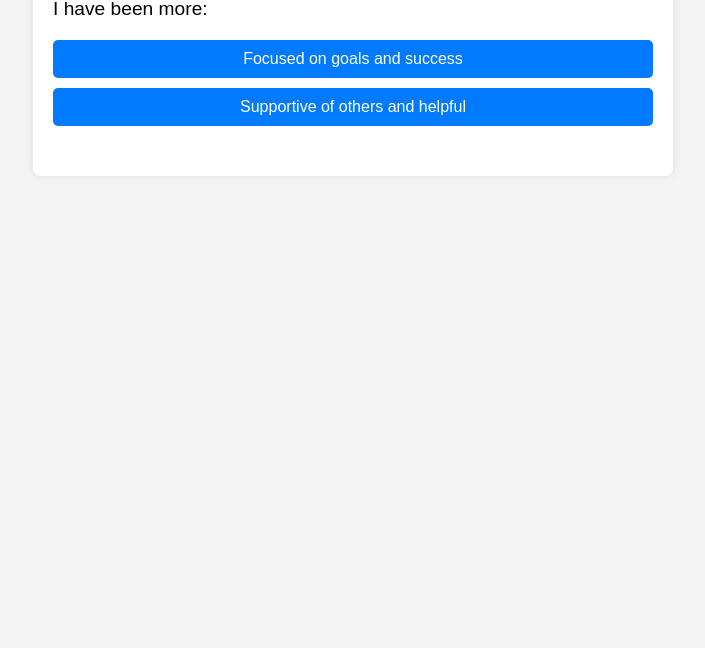
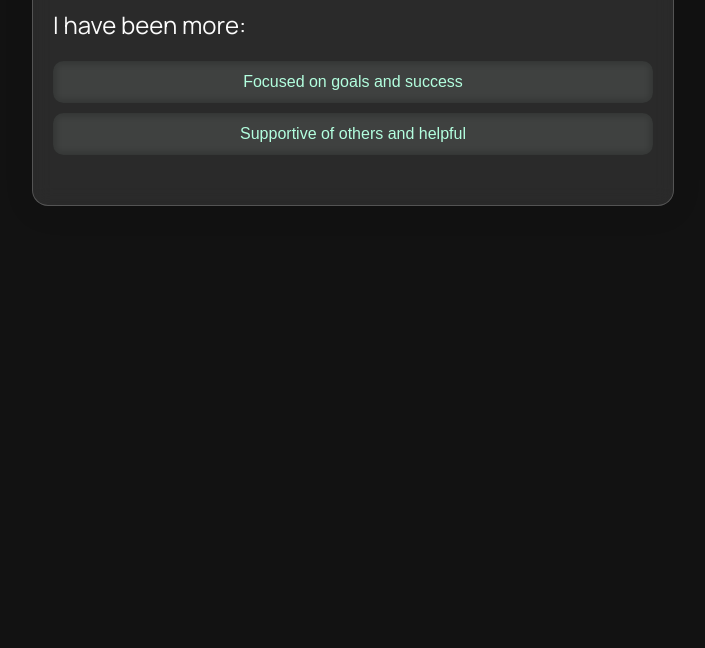
Before and after one commit to mai111100/test3, a plain HTML site: page index.html in a window 1280 px wide. Shown: the part 152-800 px from the top of the page, without its empty margins (287-992 px from the left). Drawn offline with Linux system fonts and the light colour scheme.

Commit message:
Update quiz.css

```diff
--- a/quiz.css
+++ b/quiz.css
@@ -1,26 +1,52 @@
+@import url('https://fonts.googleapis.com/css?family=Manrope:700|Manrope:400');
+
+:root {
+  --text: hsl(0, 0%, 99%);
+  --textDim: hsl(0, 0%, 60%);
+  --background: hsl(0, 0%, 7%);
+  --primary: hsl(155, 100%, 65%);
+  --primaryBg: hsla(155, 100%, 65%, 1%);
+  --primaryHi: hsla(155, 100%, 75%, 25%);
+  --primaryFg: hsl(155, 100%, 85%);
+  --secondary: hsl(156, 51%, 14%);
+  --secondaryFg: hsl(156, 51%, 75%);
+  --secondaryBg: hsla(156, 51%, 14%, 5%);
+  --secondaryHi: hsla(156, 51%, 30%, 50%);
+  --accent: hsl(155, 100%, 94%);
+  --accentBg: hsla(155, 100%, 94%, 1%);
+  --accentHi: hsla(155, 100%, 100%, 25%);
+}
+
 body {
-    font-family: Arial, sans-serif;
-    background-color: #f4f4f4;
+    font-family: 'Manrope', sans-serif; /* Updated font */
+    background-color: var(--background); /* Updated background */
     margin: 0;
     padding: 0;
+    color: var(--text); /* Updated text color */
 }
 
 .quiz-container {
     max-width: 600px;
     margin: 50px auto;
-    background-color: #fff;
+    background: rgba(255, 255, 255, 0.1); /* Semi-transparent background */
+    backdrop-filter: blur(10px); /* Glassmorphism effect */
     padding: 20px;
-    border-radius: 8px;
-    box-shadow: 0 0 10px rgba(0, 0, 0, 0.1);
+    border-radius: 16px; /* Softer edges */
+    box-shadow: 0 4px 30px rgba(0, 0, 0, 0.1); /* Subtle shadow */
+    border: 1px solid rgba(255, 255, 255, 0.2); /* Border for glass effect */
+    color: var(--text); /* Ensure text color is consistent */
 }
 
 h1 {
     text-align: center;
+    font-size: 2rem; /* Larger title */
+    color: var(--text); /* Updated color */
 }
 
 #question {
-    font-size: 1.2rem;
+    font-size: 1.5rem; /* Larger font size */
     margin-bottom: 20px;
+    color: var(--text); /* Updated color */
 }
 
 #choices {
@@ -30,21 +56,25 @@ h1 {
 }
 
 .choices {
-    padding: 10px;
-    background-color: #007bff;
-    color: white;
+    padding: 12px;
+    background: var(--primaryBg); /* Updated background */
+    color: var(--primaryFg); /* Updated text color */
     border: none;
-    border-radius: 5px;
+    border-radius: 10px; /* Softer button edges */
     cursor: pointer;
     font-size: 1rem;
+    backdrop-filter: blur(5px); /* Glass effect on buttons */
+    transition: background-color 0.3s ease, transform 0.2s; /* Smooth hover effects */
 }
 
 .choices:hover {
-    background-color: #0056b3;
+    background-color: var(--primaryHi); /* Hover color change */
+    transform: translateY(-3px); /* Lift effect on hover */
 }
 
 #result {
     margin-top: 30px;
     font-size: 1.2rem;
     text-align: center;
+    color: var(--text); /* Consistent text color */
 }
```
